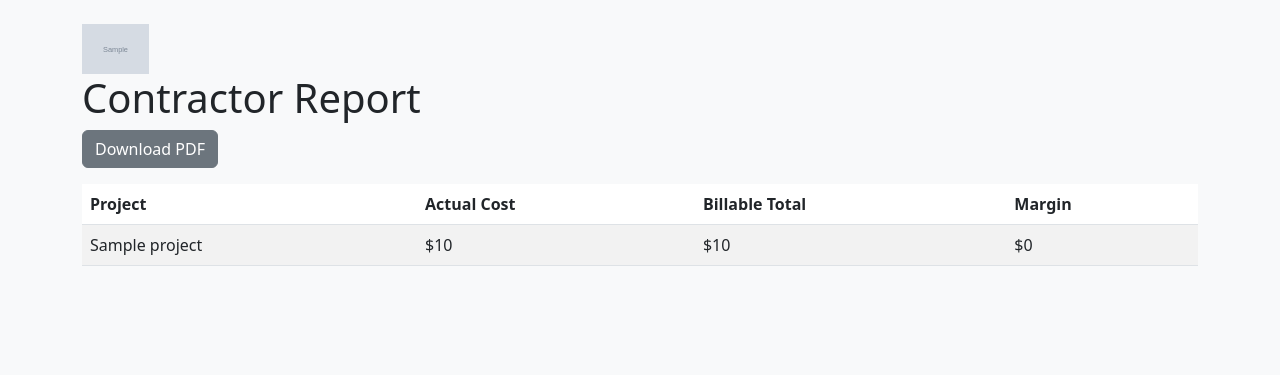
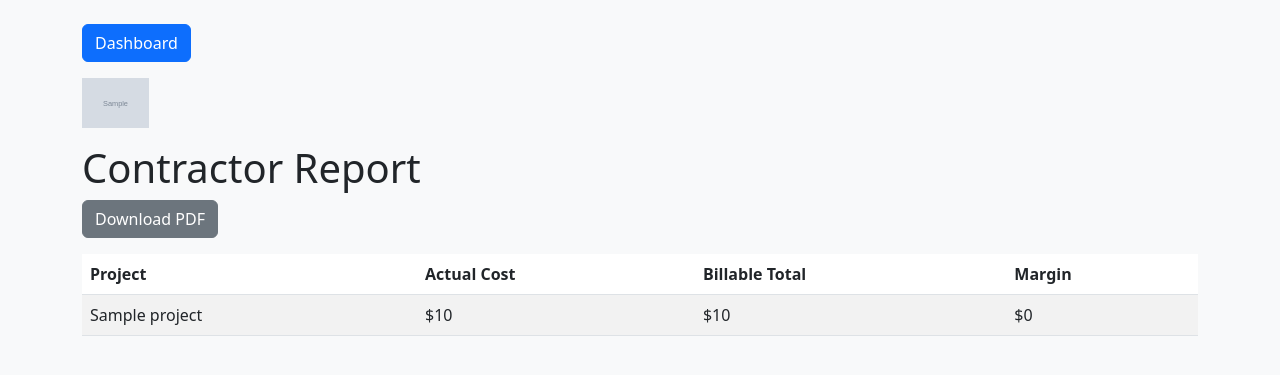
Before and after one commit to JBailey273/JobToolV2, a Django app: page /reports/contractor/ in a window 1280 px wide. Shown: the part 67-442 px from the top of the page. Run offline with Django 5.2, Linux system fonts and the light colour scheme; a user stored in the database is signed in; tables that the repository leaves empty hold one stand-in row (values such as "Sample post"); grey boxes marked "Sample" are stand-in pictures.

Commit message:
Fix contractor logo display and streamline navigation

```diff
--- a/jobtracker/dashboard/templates/dashboard/base.html
+++ b/jobtracker/dashboard/templates/dashboard/base.html
@@ -11,8 +11,8 @@
 <body class="bg-light">
 <nav class="navbar navbar-light bg-light mb-4">
     <div class="container-fluid">
-        {% if contractor and contractor.logo %}
-            <img src="{{ contractor.logo.url }}" onerror="this.onerror=null;this.src='{% static 'img/logo.png' %}';" alt="Contractor Logo" class="me-3 img-fluid" style="max-height:50px;">
+        {% if contractor_logo_url %}
+            <img src="{{ contractor_logo_url }}" onerror="this.onerror=null;this.src='{% static 'img/logo.png' %}';" alt="Contractor Logo" class="me-3 img-fluid" style="max-height:50px;">
         {% elif global_settings and global_settings.logo %}
             <img src="{{ global_settings.logo.url }}" onerror="this.onerror=null;this.src='{% static 'img/logo.png' %}';" alt="Squire Enterprises Logo" class="me-3 img-fluid" style="max-height:50px;">
         {% else %}
@@ -24,6 +24,11 @@
     </div>
 </nav>
 <div class="container">
+    {% if request.resolver_match.url_name != 'contractor_summary' %}
+    <div class="d-print-none mb-3">
+        <a href="{% url 'dashboard:contractor_summary' %}" class="btn btn-primary">Dashboard</a>
+    </div>
+    {% endif %}
     {% block content %}{% endblock %}
 </div>
 <script src="https://cdn.jsdelivr.net/npm/bootstrap@5.3.0/dist/js/bootstrap.bundle.min.js"></script>
--- a/jobtracker/dashboard/templates/dashboard/contractor_report.html
+++ b/jobtracker/dashboard/templates/dashboard/contractor_report.html
@@ -1,8 +1,11 @@
 {% extends 'dashboard/base.html' %}
+{% load static %}
 {% block title %}Contractor Report{% endblock %}
 {% block content %}
-{% if contractor.logo %}
-  <img src="{{ contractor.logo.url }}" alt="Contractor logo" height="50">
+{% if contractor_logo_url %}
+  <img src="{{ contractor_logo_url }}" onerror="this.onerror=null;this.src='{% static 'img/logo.png' %}';" alt="Contractor logo" height="50" class="mb-3">
+{% else %}
+  <img src="{% static 'img/logo.png' %}" alt="Contractor logo" height="50" class="mb-3">
 {% endif %}
 <h1>Contractor Report</h1>
 <a href="?export=pdf" class="btn btn-secondary mb-3">Download PDF</a>
--- a/jobtracker/tracker/context_processors.py
+++ b/jobtracker/tracker/context_processors.py
@@ -34,4 +34,9 @@ def contractor(request):
 
     user = getattr(request, "user", None)
     contract = getattr(user, "contractor", None) if getattr(user, "is_authenticated", False) else None
-    return {"contractor": contract}
+    logo_url = (
+        request.build_absolute_uri(contract.logo.url)
+        if contract and contract.logo
+        else None
+    )
+    return {"contractor": contract, "contractor_logo_url": logo_url}
```
Also changed, not shown: jobtracker/dashboard/templates/dashboard/customer_report.html (+5 -2 lines).
